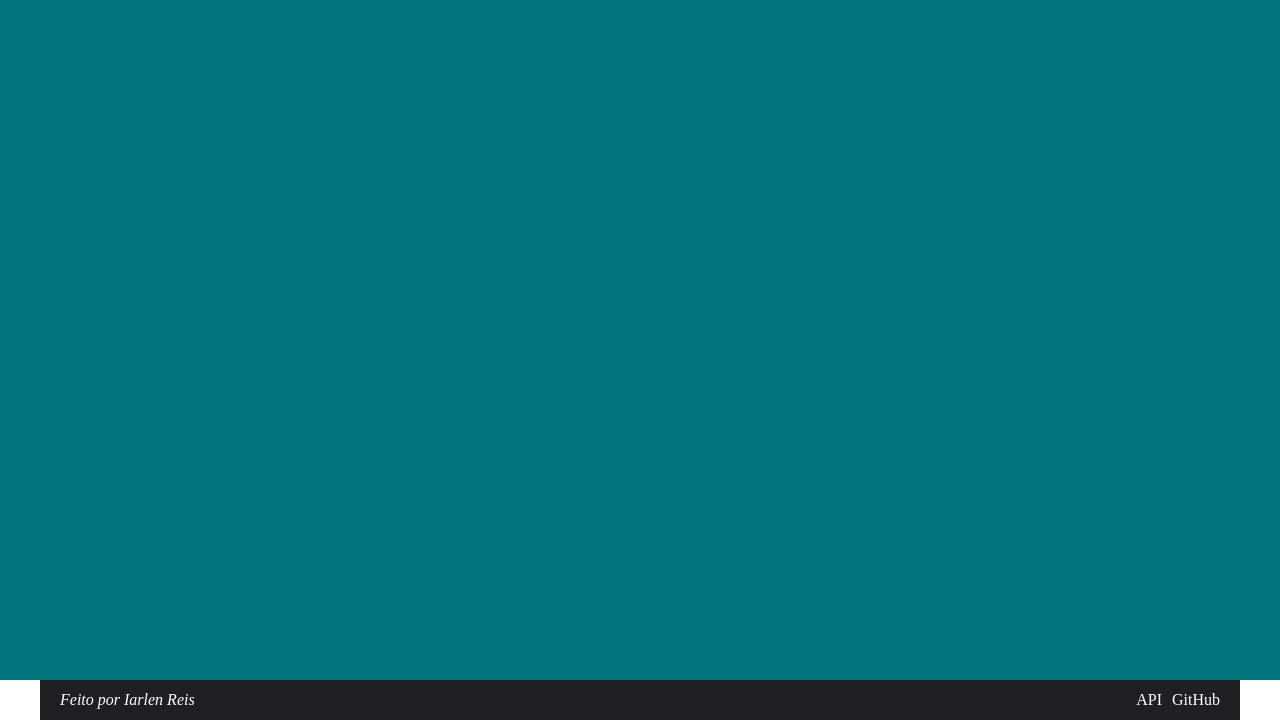
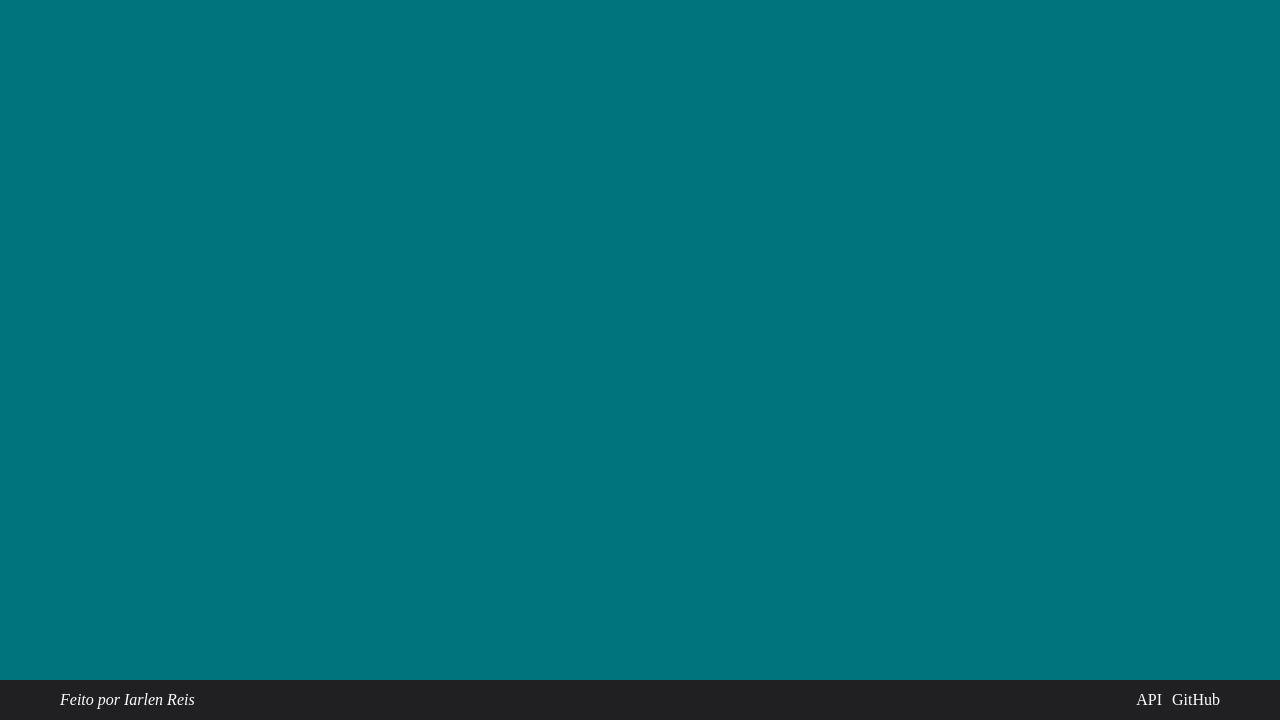
Before and after one commit to iarlen-reis/TransformiceHistory, a plain HTML site: page index.html in a window 1280 px wide. Shown: the part 120-840 px from the top of the page. Drawn offline with Linux system fonts and the light colour scheme.

Commit message:
Corrigindo: Largura do footer

```diff
--- a/index.html
+++ b/index.html
@@ -32,8 +32,8 @@
 
         </main>
     </section>
-    <footer class="main__content">
-        <div class="footer__container">
+    <footer>
+        <div class="footer__container main__content">
             <address>Feito por <a target="_blank" href="https://github.com/iarlen-reis">Iarlen Reis</a></address>
             <div class="footer__infos">
                 <a href="#">API</a>
```
